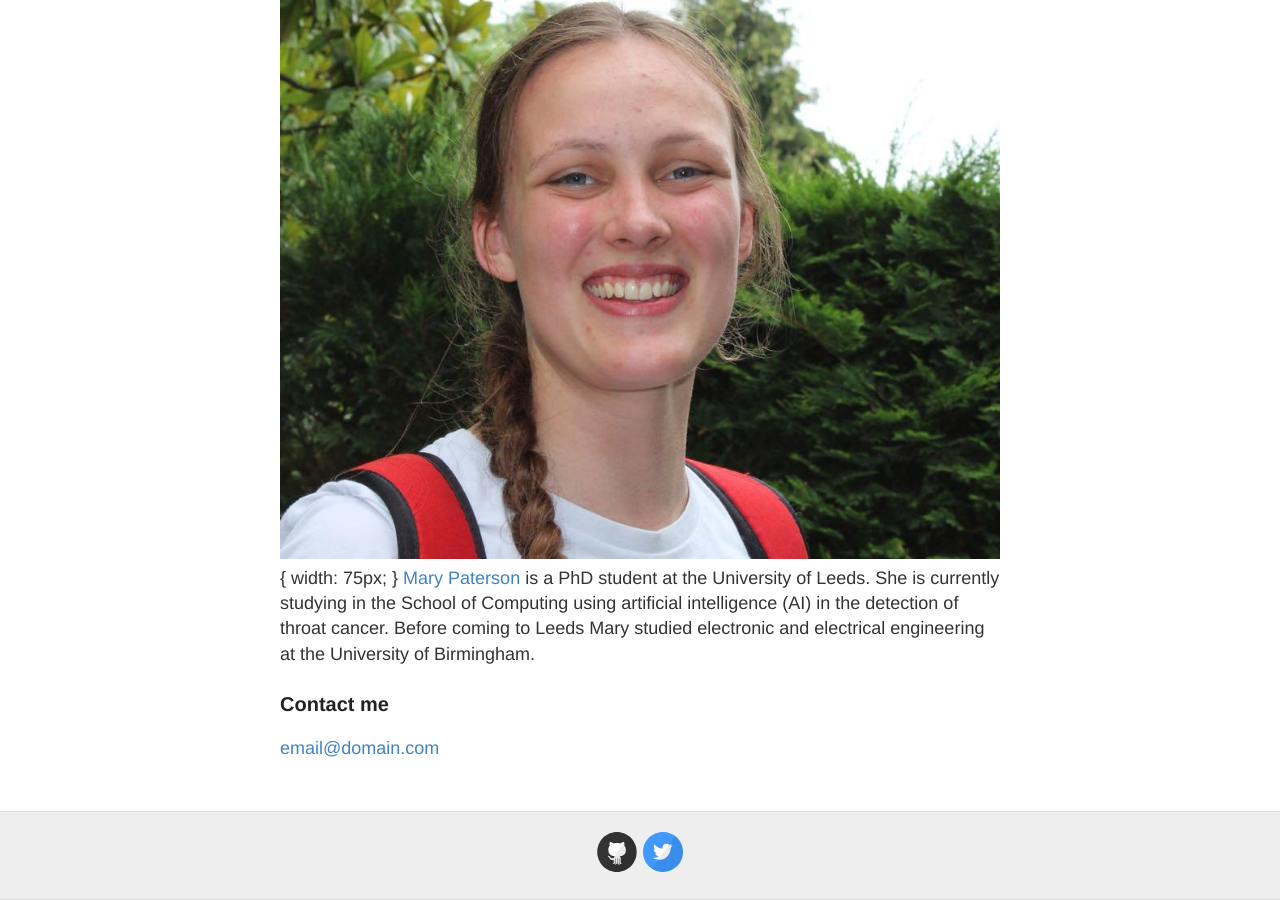
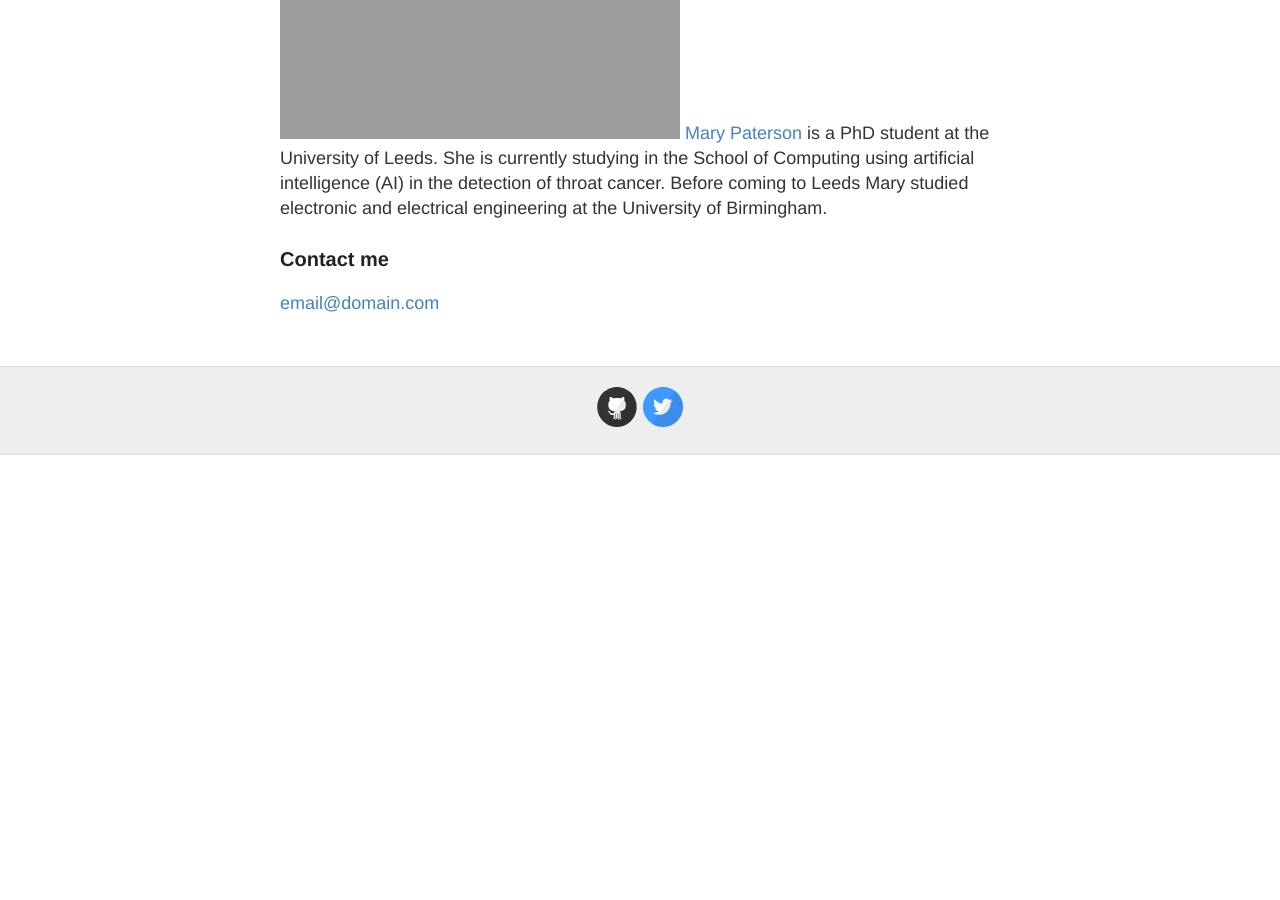
Before and after one commit to mary-paterson/mary-paterson.github.io, a Jekyll site: the page built from about.md, in a window 1280 px wide and 900 px high, scrolled down 603 px. Built offline with Jekyll 4.4.1, drawn with Linux system fonts in a browser that asks for light colours; after the commit the page ends 1058 px from its top, so only the background shows below that.

Commit message:
Update about.md

```diff
--- a/about.md
+++ b/about.md
@@ -5,7 +5,7 @@
 ---
 
 ### Mary Paterson
-![Profile](/images/Profile.jpg) { width: 75px; } [Mary Paterson](https://eps.leeds.ac.uk/computing/pgr/8564/mary-paterson) is a PhD student at the University of Leeds. She is currently studying in the School of Computing using artificial intelligence (AI) in the detection of throat cancer. Before coming to Leeds Mary studied electronic and electrical engineering at the University of Birmingham.
+![Profile](/images/Profile.jpg | width=75) [Mary Paterson](https://eps.leeds.ac.uk/computing/pgr/8564/mary-paterson) is a PhD student at the University of Leeds. She is currently studying in the School of Computing using artificial intelligence (AI) in the detection of throat cancer. Before coming to Leeds Mary studied electronic and electrical engineering at the University of Birmingham.
 
 ### Contact me
 
```
